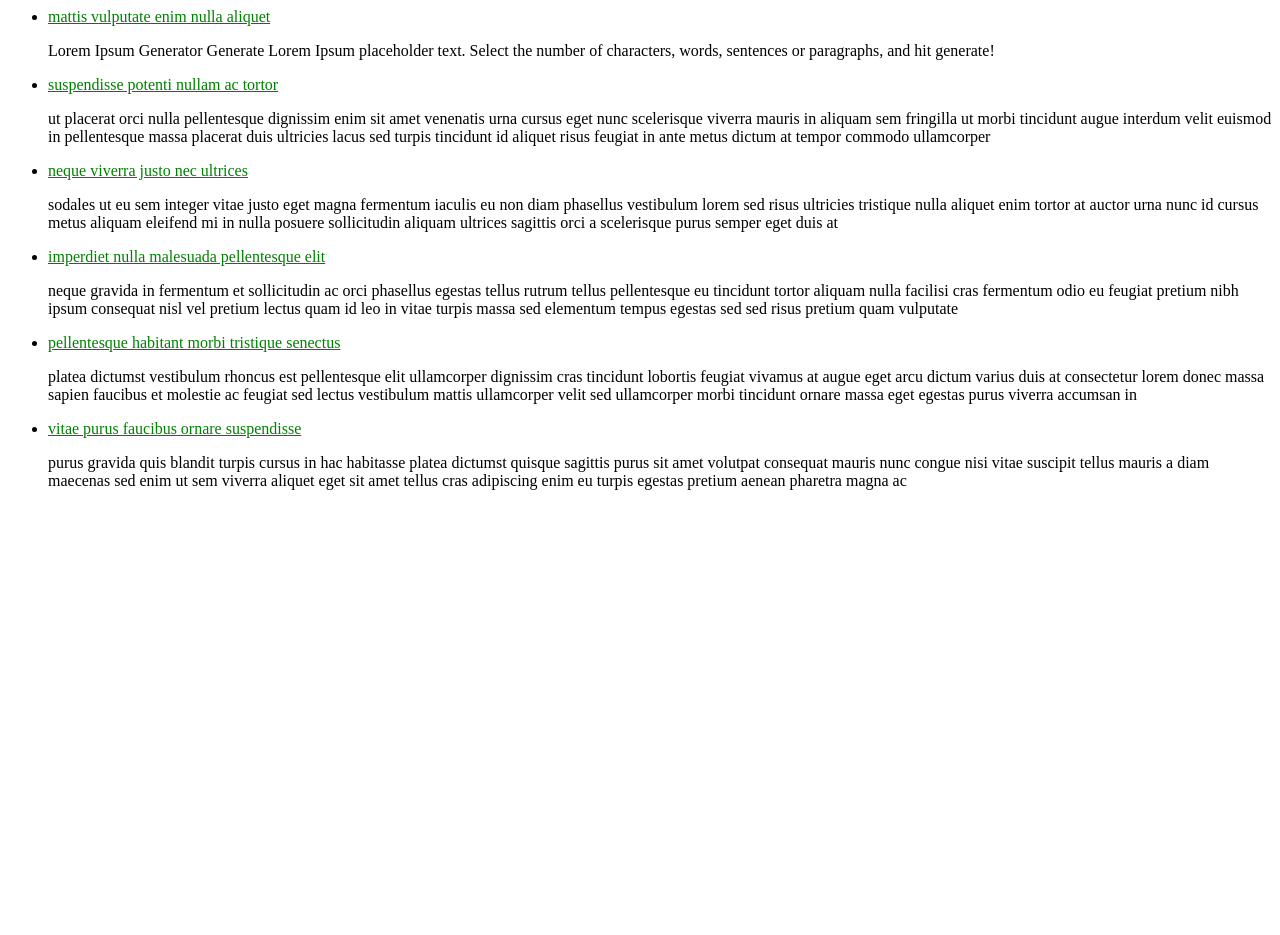
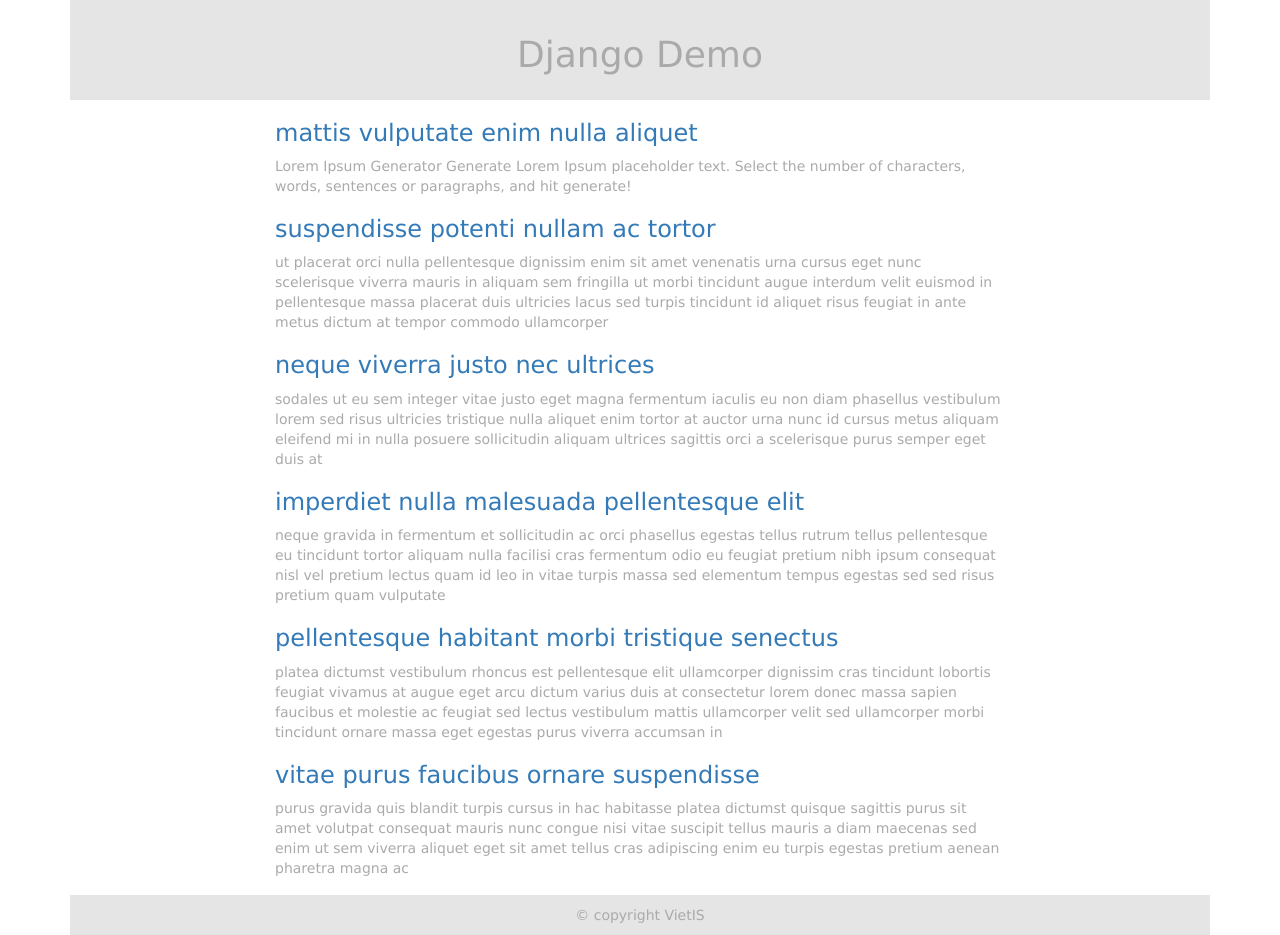
Before and after one commit to NDK1410/demoApp, a Django app: page /posts/ in a window 1280 px wide. Before the commit the page ends 490 px from the top, so only its background shows below. Run offline with Django 3.2, Linux system fonts and the light colour scheme; data comes from the database, SQL or seed files in the repository; style sheets or scripts are compiled from the project's sources; some libraries are stand-ins or nearby versions.

Commit message:
addLayouts

```diff
--- a/demoApp/urls.py
+++ b/demoApp/urls.py
@@ -15,8 +15,11 @@ Including another URLconf
 """
 from django.contrib import admin
 from django.urls import include, path
+from django.conf.urls import url
+from posts.views import homepage
 
 urlpatterns = [
+    url(r'^$', homepage),
     path('posts/', include('posts.urls')),
     path('admin/', admin.site.urls),
     path('user-login/', include('user_login.urls')),
--- /dev/null
+++ b/posts/templates/base.html
@@ -0,0 +1,36 @@
+<!DOCTYPE html>
+<html lang="en">
+<head>
+	{% load static %}
+	<link rel="stylesheet" href="https://maxcdn.bootstrapcdn.com/bootstrap/3.4.1/css/bootstrap.min.css">
+	<meta name="viewport" content="width=device-width, initial-scale=1.0">
+	<title>{% block title %}Django Demo{% endblock %}</title>
+</head>
+
+<body style="font-family:Verdana;color:#aaaaaa;">
+	<div class="container">
+		{% block header %}
+		<div style="background-color:#e5e5e5;padding:15px;text-align:center;">
+		  <h1>Django Demo</h1>
+		</div>
+		{% endblock %}
+
+		<div style="overflow:auto">
+		  <div class="col-md-2">
+		  </div>
+
+		  <div class="col-md-8">
+			{% block content %}
+			{% endblock %}
+		  </div>
+
+		  <div class="col-md-2">
+		  </div>
+		</div>
+
+		{% block footer %}
+		<div style="background-color:#e5e5e5;text-align:center;padding:10px;margin-top:7px;">© copyright VietIS</div>
+		{% endblock %}
+	</div>
+</body>
+</html>
--- a/posts/templates/posts/index.html
+++ b/posts/templates/posts/index.html
@@ -1,17 +1,9 @@
-{% load static %}
+{% extends 'base.html' %}
 
-<link rel="stylesheet" type="text/css" href="{% static 'posts/style.scss' %}">
-
-{% if latest_post_list %}
-    <ul>
+{% block content %}
     {% for post in latest_post_list %}
-        <li>
-<!--         	<a href="/posts/{{ post.id }}/">{{ post.title_text }}</a> -->
-        	<a href="{% url 'posts:show' post.id %}">{{ post.title_text }}</a>
-        	<p>{{ post.content_text }}</p>
-        </li>
+		<!--<a href="/posts/{{ post.id }}/">{{ post.title_text }}</a> -->
+    	<a href="{% url 'posts:show' post.id %}"><h3>{{ post.title_text }}</h3></a>
+    	<p>{{ post.content_text }}</p>
     {% endfor %}
-    </ul>
-{% else %}
-    <p>No polls are available.</p>
-{% endif %}
+{% endblock %}
--- a/posts/urls.py
+++ b/posts/urls.py
@@ -1,4 +1,6 @@
 from django.urls import path
+from posts.views import homepage
+from django.conf.urls import url
 
 from . import views
 
@@ -7,6 +9,6 @@ urlpatterns = [
     # path('', views.index, name='index'),
     # path('<int:post_id>/', views.show, name='show'),
     # path('<int:post_id>/', views.show, name='show'),
-    path('', views.Index.as_view(), name='index'),
+    path('', views.Index.as_view(), name=''),
     path('<int:pk>/', views.Show.as_view(), name='show'),
 ]
--- a/posts/views.py
+++ b/posts/views.py
@@ -1,9 +1,13 @@
 from django.http import HttpResponseRedirect
-from django.shortcuts import render, get_object_or_404
+from django.shortcuts import render, get_object_or_404, redirect
 from django.urls import reverse
 from django.views import generic
+from django.template.response import TemplateResponse
 
 from .models import Post
+
+def homepage(request):
+    return redirect('/posts/')
 
 class Index(generic.ListView):
     template_name = 'posts/index.html'
```
Also changed, not shown: posts/templates/posts/show.html (+6 -2 lines), posts/static/posts/style.scss (line endings or trailing spaces).
